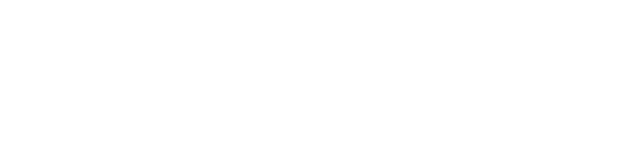
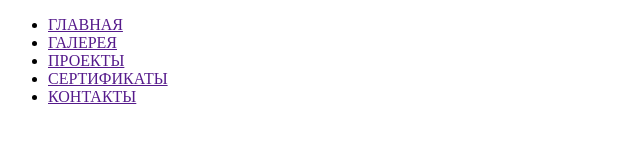
Before and after one commit to raidner/archecomand, a plain HTML site: page index.html in a window 1280 px wide. Shown: the whole page, without its empty margins (0-640 px from the left). Drawn offline with Linux system fonts and the light colour scheme.

Commit message:
added index.sass file

```diff
--- a/index.html
+++ b/index.html
@@ -8,9 +8,18 @@
     <meta http-equiv="X-UA-Compatible" content="ie=edge">
     <title>Document</title>
 </head>
-
 <body>
-
+    <header class="header">
+        <div class="container">
+            <div class="logo"></div>
+            <ul class="header__menu__list">
+                <li><a class="current" href="">ГЛАВНАЯ</a></li>
+                <li><a href="">ГАЛЕРЕЯ</a></li>
+                <li><a href="">ПРОЕКТЫ</a></li>
+                <li><a href="">СЕРТИФИКАТЫ</a></li>
+                <li><a href="">КОНТАКТЫ</a></li>
+            </ul>
+        </div>
+    </header>
 </body>
-
 </html>
```
